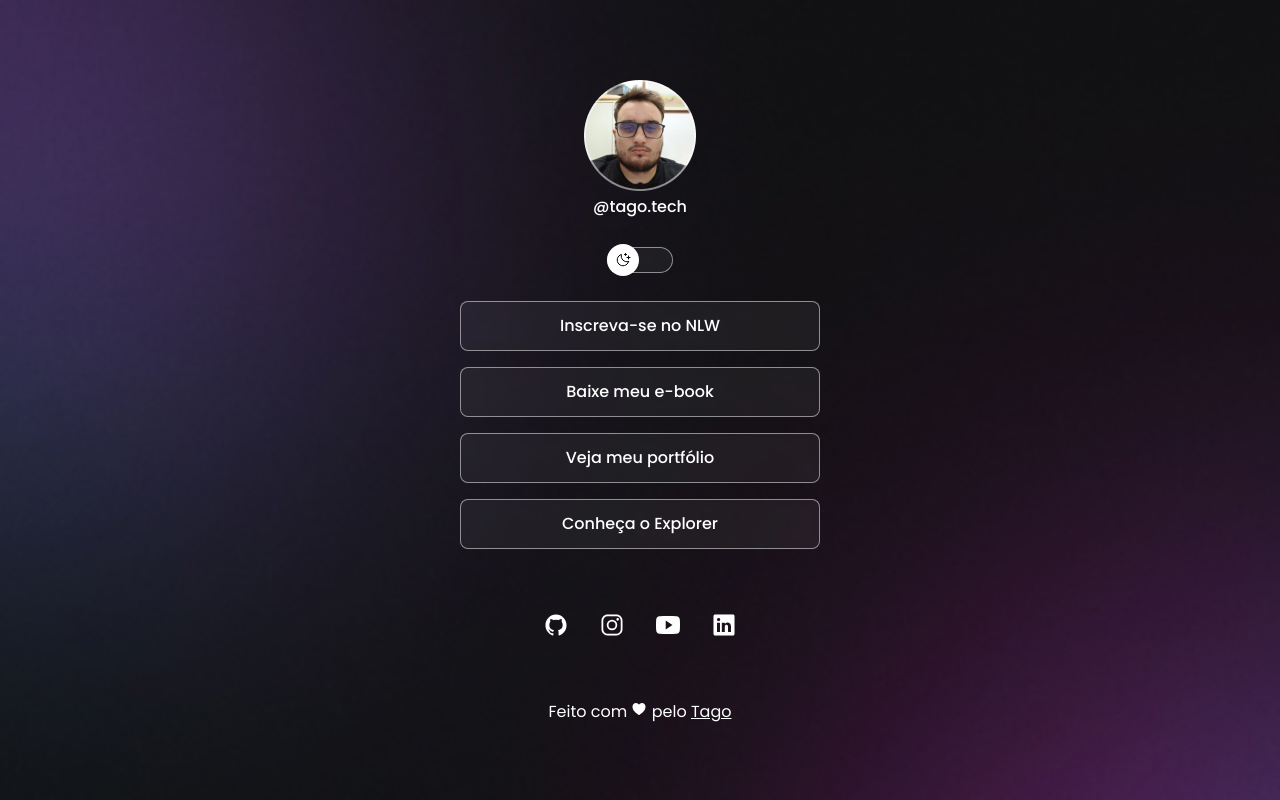
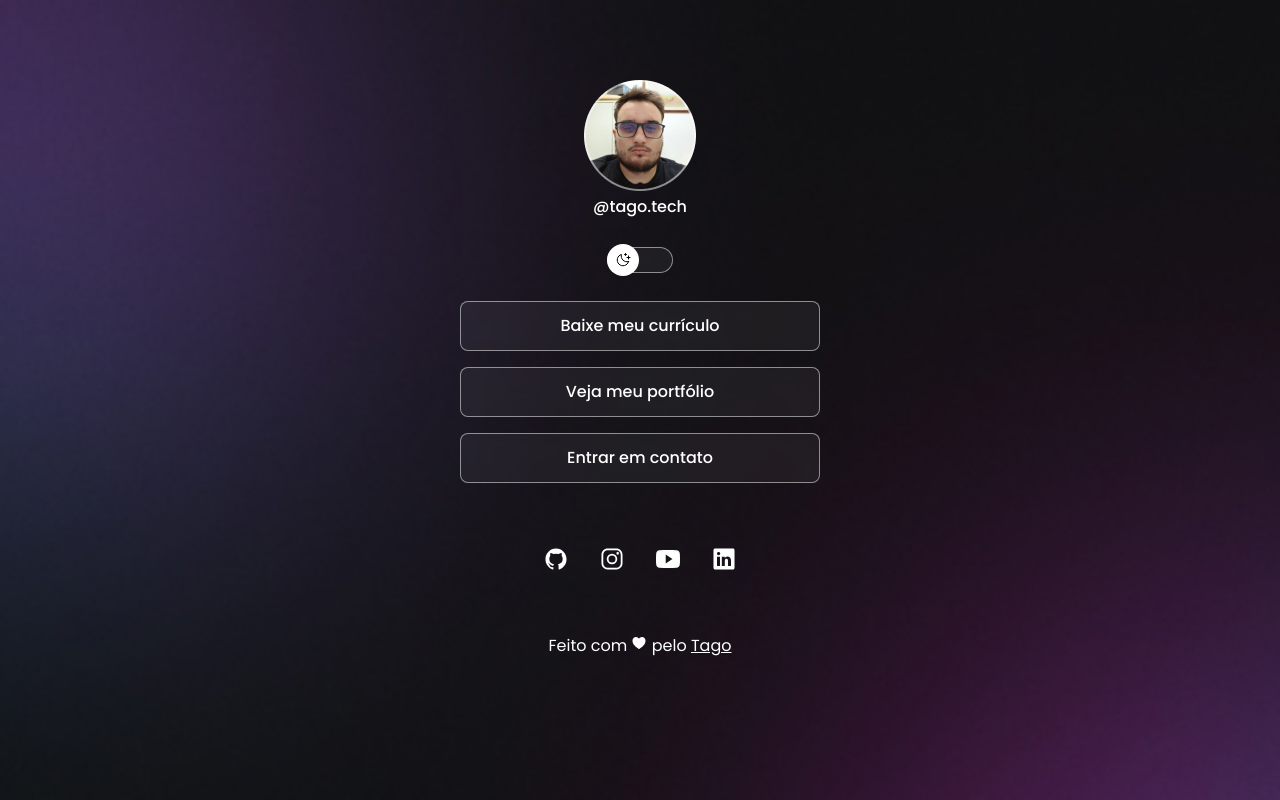
Before and after one commit to tago-dev/DevLink_Tago, a plain HTML site: page index.html in a window 1280 px wide. Drawn offline with nearby package versions, Linux system fonts and the light colour scheme.

Commit message:
update information contato

```diff
--- a/css/style.css
+++ b/css/style.css
@@ -57,6 +57,7 @@ body {
     width: 66px;
 
     margin: 4px auto;
+    cursor: pointer;
 }
 #switch button {
     width: 32px;
@@ -64,6 +65,7 @@ body {
     background: white var(--switch-bg-url) no-repeat center;
     border-radius: 50%;
     border: none;
+    cursor: pointer;
 
     position: absolute;
     top: 50%;
--- a/index.html
+++ b/index.html
@@ -23,10 +23,9 @@
         </div>
 
         <ul>
-            <li><a href="#">Inscreva-se no NLW</a></li>
-            <li><a href="#">Baixe meu e-book</a></li>
-            <li><a href="#">Veja meu portfólio</a></li>
-            <li><a href="#">Conheça o Explorer</a></li>
+            <li><a href="./assets/curriculo_Tiago_Bettega.pdf" download>Baixe meu currículo</a></li>
+            <li><a href="#" onclick="aviso()">Veja meu portfólio</a></li>
+            <li><a href="https://wa.me/+5541996207012?text=Ol%C3%A1!%20Gostaria%20de%20saber%20mais%20sobre%20o%20seu%20tabalho.%22" target="_blank">Entrar em contato</a></li>
         </ul>
 
         <div id="social-links">
--- a/js/script.js
+++ b/js/script.js
@@ -10,3 +10,7 @@ function toggleMode() {
         img.setAttribute("src", "./assets/imgs/avatar.png");
     }
 }
+
+function aviso() {
+    alert('EM BREVE!');
+}
```
Also changed, not shown: 1 other file.
